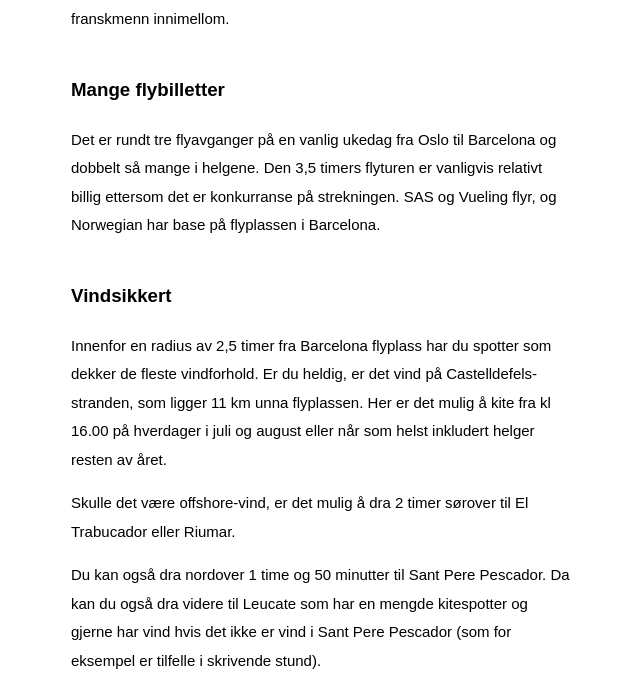
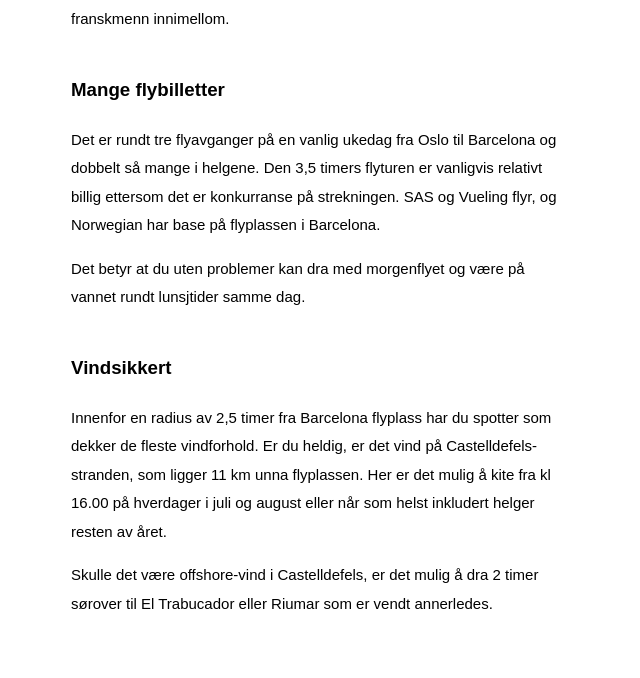
Before and after one commit to aorset/aorset.github.io, a Jekyll site: the page built from _posts/2017-07-18-guide-til-kitesurfing.md, in a window 1280 px wide and 1400 px high, scrolled down 538 px. Shown: the top 678 px of the window, without its empty margins (319-959 px from the left). Built offline with Jekyll 4.4.1, drawn with Linux system fonts in a browser that asks for light colours; some web fonts are replaced; a script that is not in the unit is left out; some of the changed lines change nothing that is shown; some of the changed text lies outside the part shown; grey boxes are pictures that could not be loaded.

Commit message:
Update 2017-07-18-guide-til-kitesurfing.md

```diff
--- a/_posts/2017-07-18-guide-til-kitesurfing.md
+++ b/_posts/2017-07-18-guide-til-kitesurfing.md
@@ -12,15 +12,87 @@
 Det er rundt tre flyavganger på en vanlig ukedag fra Oslo til Barcelona og dobbelt så mange i helgene. Den 3,5 timers flyturen
 er vanligvis relativt billig ettersom det er konkurranse på strekningen. SAS og Vueling flyr, og Norwegian har base på flyplassen i Barcelona.
 
+Det betyr at du uten problemer kan dra med morgenflyet og være på vannet rundt lunsjtider samme dag.
+
 ### Vindsikkert
 Innenfor en radius av 2,5 timer fra Barcelona flyplass har du spotter som dekker de fleste vindforhold.
 Er du heldig, er det vind på Castelldefels-stranden, som ligger 11 km unna flyplassen. Her er det mulig
 å kite fra kl 16.00 på hverdager i juli og august eller når som helst inkludert helger resten av året.
 
-Skulle det være offshore-vind, er det mulig å dra 2 timer sørover til El Trabucador eller Riumar.
+<script src="http://widget.windguru.cz/js/wg_widget.php" type="text/javascript"></script>
+<script language="JavaScript" type="text/javascript">
+//<![CDATA[
+WgWidget({
+s: 644417, odh:0, doh:24, wj:'knots', tj:'c', waj:'m', fhours:72, lng:'en',
+params: ['WINDSPD','GUST','SMER','TMPE'],
+first_row:true,
+spotname:true,
+first_row_minfo:true,
+last_row:true,
+lat_lon:true,
+tz:true,
+sun:true,
+link_archive:false,
+link_new_window:false
+},
+'wg_target_div_644417_47276742'
+);
+//]]>
+</script>
+<div id="wg_target_div_644417_47276742"></div>
+
+Skulle det være offshore-vind i Castelldefels, er det mulig å dra 2 timer sørover til El Trabucador eller Riumar som er vendt annerledes.
+
+<script src="http://widget.windguru.cz/js/wg_widget.php" type="text/javascript"></script>
+<script language="JavaScript" type="text/javascript">
+//<![CDATA[
+WgWidget({
+s: 4899, odh:0, doh:24, wj:'knots', tj:'c', waj:'m', fhours:72, lng:'en',
+params: ['WINDSPD','GUST','SMER','TMPE'],
+first_row:true,
+spotname:true,
+first_row_minfo:true,
+last_row:true,
+lat_lon:true,
+tz:true,
+sun:true,
+link_archive:false,
+link_new_window:false
+},
+'wg_target_div_4899_66817202'
+);
+//]]>
+</script>
+<div id="wg_target_div_4899_66817202"></div>
+
+<iframe width="560" height="315" src="https://www.youtube.com/embed/PW6loiytyKY" frameborder="0" allowfullscreen></iframe>
 
 Du kan også dra nordover 1 time og 50 minutter til Sant Pere Pescador. Da kan du også dra videre til Leucate
-som har en mengde kitespotter og gjerne har vind hvis det ikke er vind i Sant Pere Pescador (som for eksempel er tilfelle i skrivende stund).
+som har en mengde kitespotter og gjerne har vind hvis det ikke skulle være vind i Sant Pere Pescador (som for eksempel er tilfelle i skrivende stund).
+
+<script src="http://widget.windguru.cz/js/wg_widget.php" type="text/javascript"></script>
+<script language="JavaScript" type="text/javascript">
+//<![CDATA[
+WgWidget({
+s: 48901, odh:0, doh:24, wj:'knots', tj:'c', waj:'m', fhours:72, lng:'en',
+params: ['WINDSPD','GUST','SMER','TMPE'],
+first_row:true,
+spotname:true,
+first_row_minfo:true,
+last_row:true,
+lat_lon:true,
+tz:true,
+sun:true,
+link_archive:false,
+link_new_window:false
+},
+'wg_target_div_48901_42346599'
+);
+//]]>
+</script>
+<div id="wg_target_div_48901_42346599"></div>
+
+<iframe width="560" height="315" src="https://www.youtube.com/embed/RFjF3DGuKaY" frameborder="0" allowfullscreen></iframe>
 
 Jeg har tegnet inn spottene på dette kartet:
 
@@ -59,11 +131,6 @@
 Merk at det er vanskelig å finne parkering i helgene i Castelldefels etter klokken 20. Det er gratis å parkere på kveldstid og i tillegg har du effekten med "helge-turismen" fra Barcelona og
 restaurantbesøk.
 
-
-<iframe width="560" height="315" src="https://www.youtube.com/embed/RFjF3DGuKaY" frameborder="0" allowfullscreen></iframe>
-
-<iframe width="560" height="315" src="https://www.youtube.com/embed/PW6loiytyKY" frameborder="0" allowfullscreen></iframe>
-
 ### En merknad for cøliakere
 Selv er jeg cøliaker og må ha glutenfri mat. Dette er det enkelt å finne i Spania generelt. Virker som restaurantbransjen har vært på kurs. De har nesten alltid glutenfrie alternativer.
 I Frankrike må man derimot forklare hva gluten er (hvete, rug, bygg og havre), og stort sett har de ingenting å tilby. Man må i spesialbutikker eller ta til takke med
```
